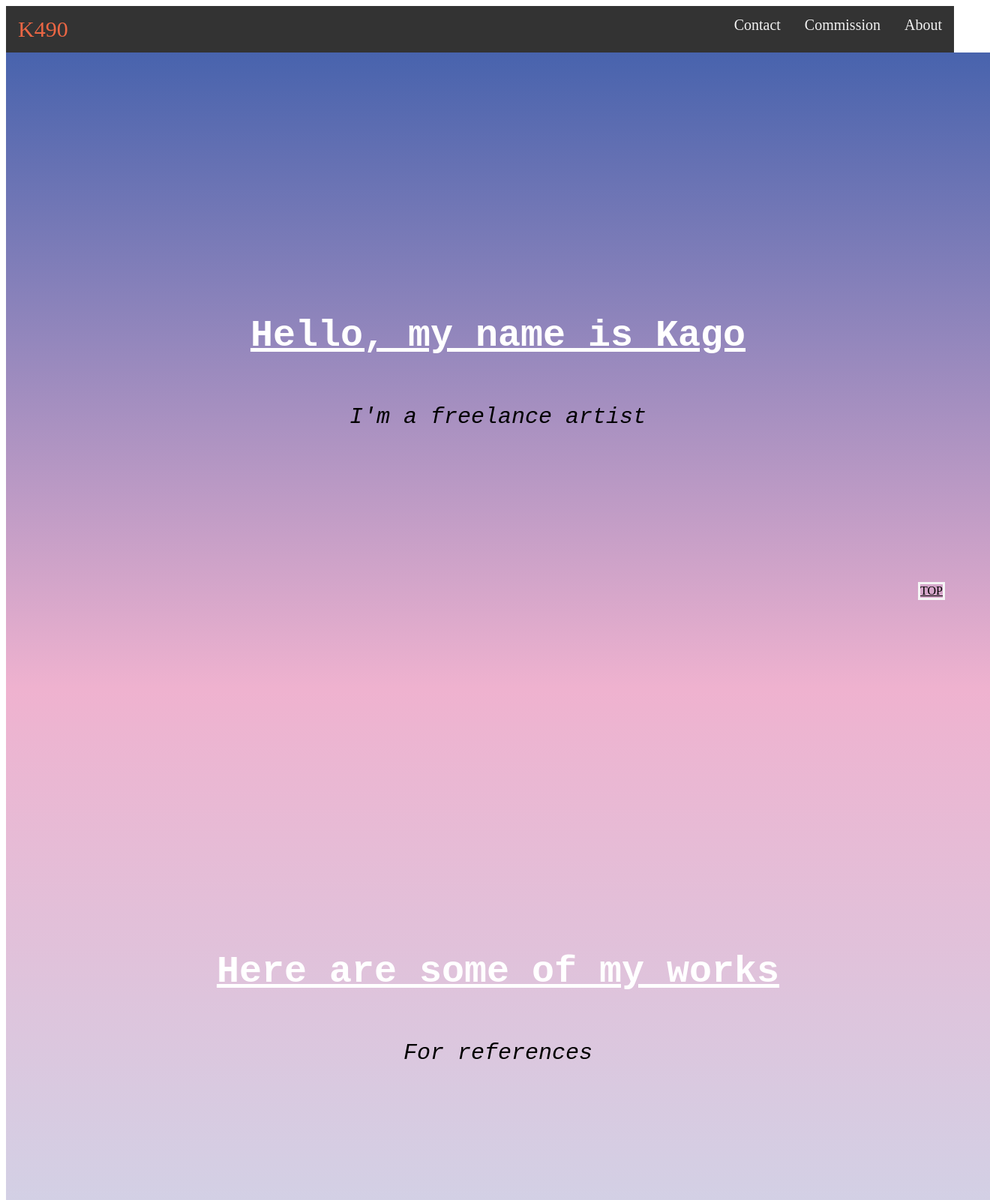
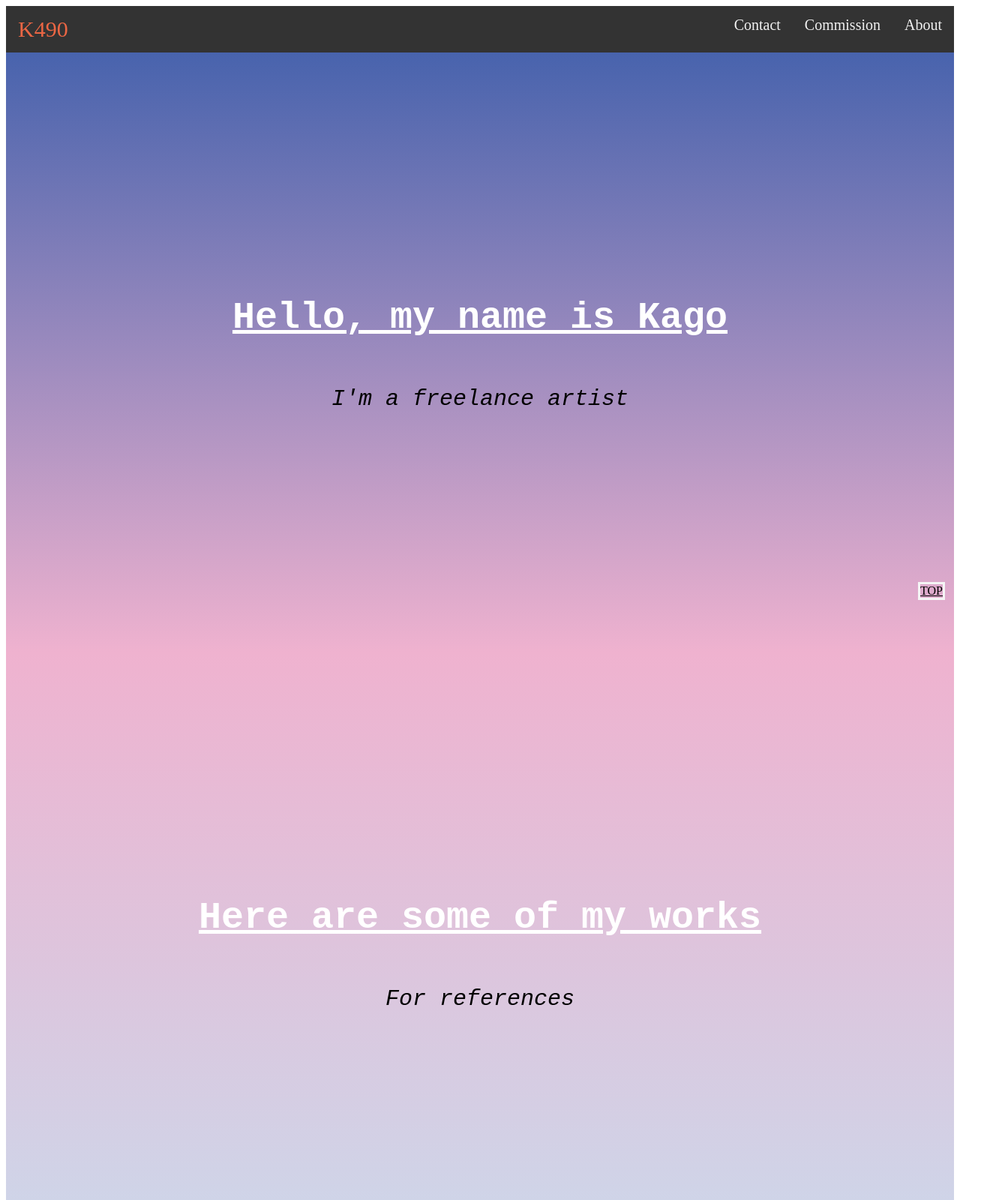
Before and after one commit to kagonanami/demo-html, a plain HTML site: page index.html in a window 1280 px wide. Shown: the top 1600 px of the page at 75% size, 1320 px wide, since content can reach past the window. Drawn offline with Linux system fonts and the light colour scheme.

Commit message:
8th ccommit

```diff
--- a/style.css
+++ b/style.css
@@ -1,3 +1,7 @@
+html {
+  scroll-behavior: smooth;
+}
+
 .topnav {
   background-color: #333;
   overflow: hidden;
@@ -41,6 +45,7 @@
   margin-left: auto;
   margin-right: auto;
   padding: 24px;
+  box-sizing: border-box;
   background-image: linear-gradient(to bottom, #4863ad, #efb2cf);
 }
 
@@ -68,6 +73,7 @@ p {
   margin-left: auto;
   margin-right: auto;
   padding: 24px;
+  box-sizing: border-box;
   background-image: linear-gradient(to bottom, #efb2cf, #ccd7ea);
 }
 
@@ -80,6 +86,7 @@ p {
   grid-auto-rows: minmax(100px, auto);
   align-items: center;
   justify-content: center;
+  box-sizing: border-box;
   background-image: linear-gradient(to bottom, #ccd7ea, #99a8ce);
 }
 
@@ -111,6 +118,7 @@ p {
   margin-left: auto;
   margin-right: auto;
   padding: 24px;
+  box-sizing: border-box;
   background-image: linear-gradient(to bottom, #99a8ce, #f7f4e5);
 }
 
```
